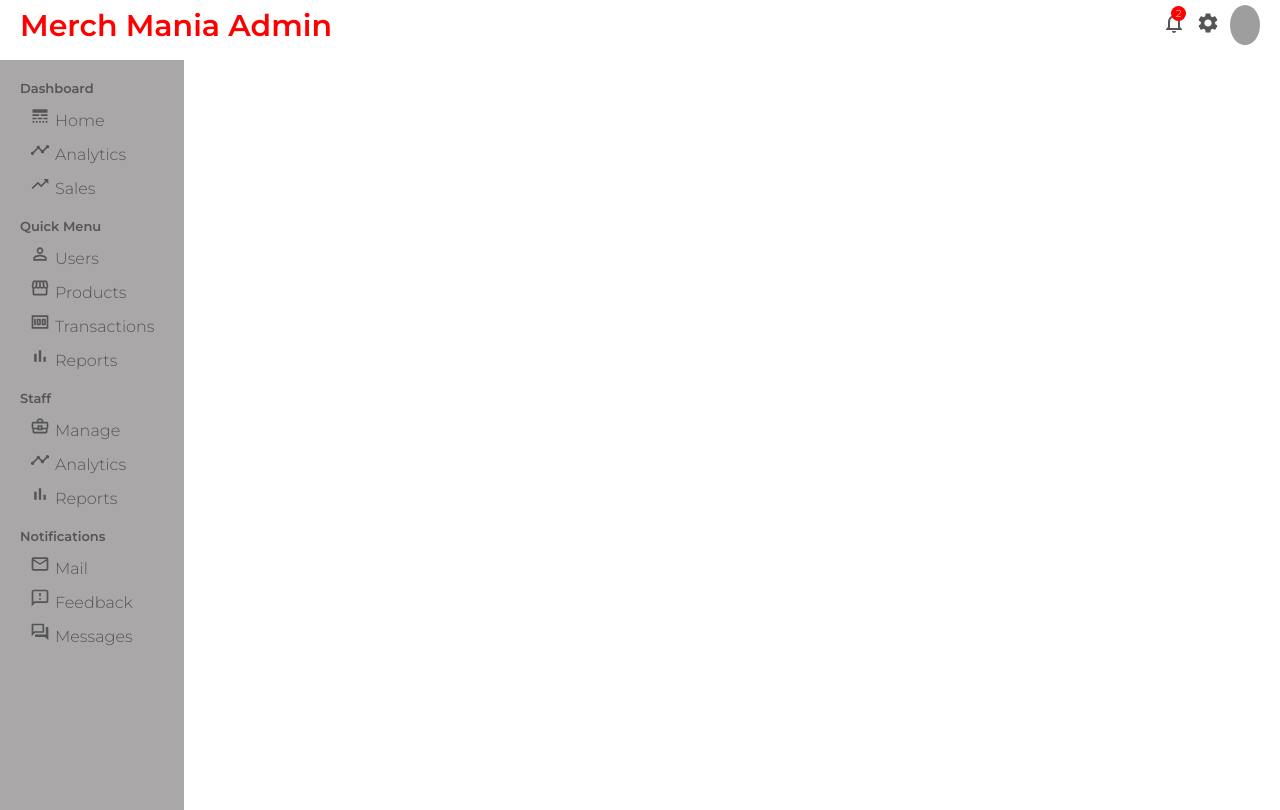
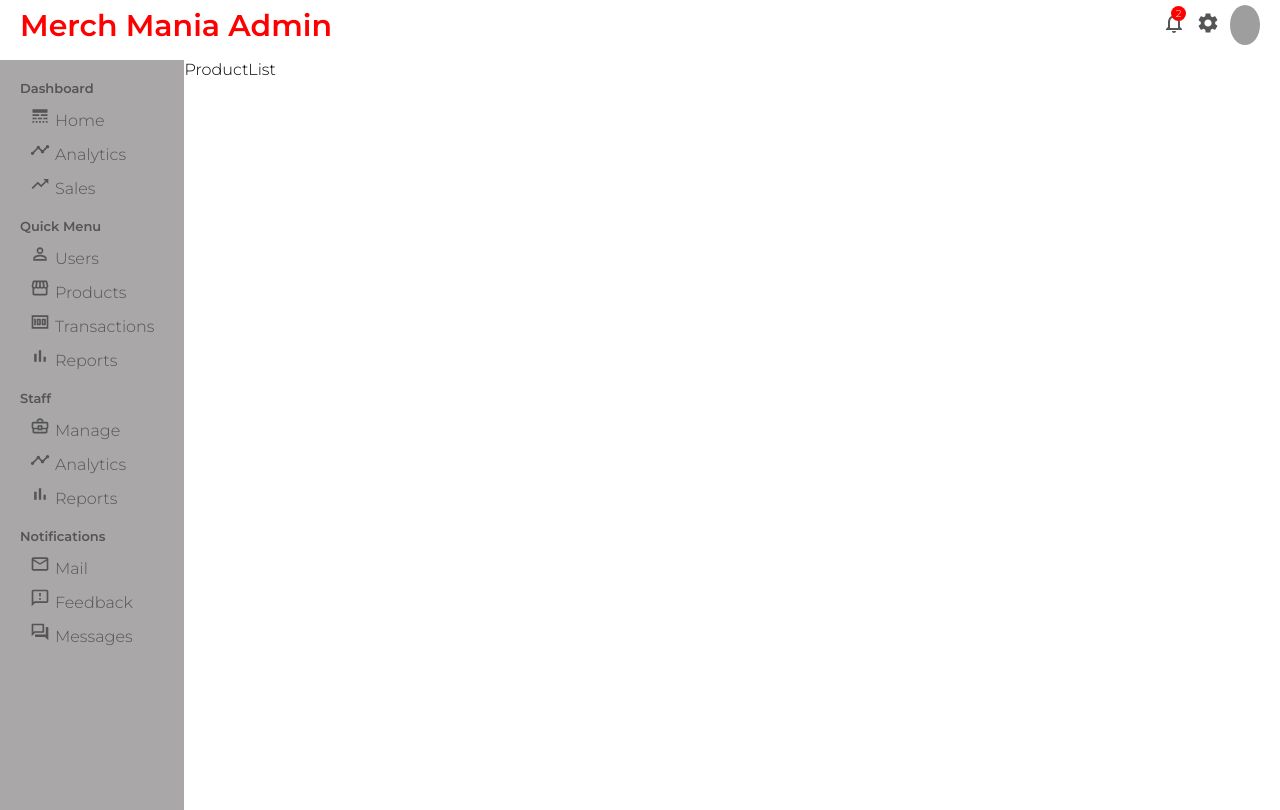
Before and after one commit to domludejesus/merch-mania-ecommerce, a React (Create React App) app in the folder merch-mania-admin/: page /products in a window 1280 px wide. Built offline with nearby package versions, Linux system fonts and the light colour scheme; grey boxes are pictures that could not be loaded.

Commit message:
creating admin products page

```diff
--- a/merch-mania-admin/src/App.js
+++ b/merch-mania-admin/src/App.js
@@ -6,6 +6,7 @@ import { BrowserRouter as Router, Routes, Route, } from "react-router-dom";
 import UserList from "./pages/userList/UserList"
 import User from "./pages/user/User"
 import NewUser from "./pages/newPage/NewUser";
+import ProductList from "./pages/productList/ProductList";
 
 function App() {
   return (
@@ -16,8 +17,11 @@ function App() {
           <Routes>
             <Route path="/" element={<Home/>} />
             <Route path="/users" element={<UserList />} />
-            <Route path="/user/:userID" element={<User />} />
+            <Route path="/user/:userId" element={<User />} />
             <Route path="/newUser" element={<NewUser />} />
+            <Route path="/products" element={<ProductList />} />
+            <Route path="/products/:productsId" element={<User />} />
+            <Route path="/newproduct" element={<NewUser />} />
           </Routes>
       </div>
     </Router>
--- /dev/null
+++ b/merch-mania-admin/src/pages/productList/ProductList.jsx
@@ -0,0 +1,7 @@
+import "./productList.css"
+
+export default function ProductList() {
+  return (
+    <div>ProductList</div>
+  )
+}
--- /dev/null
+++ b/merch-mania-admin/src/pages/productList/productList.css
@@ -0,0 +1,3 @@
+.productList {
+    flex: 4;
+}
```
